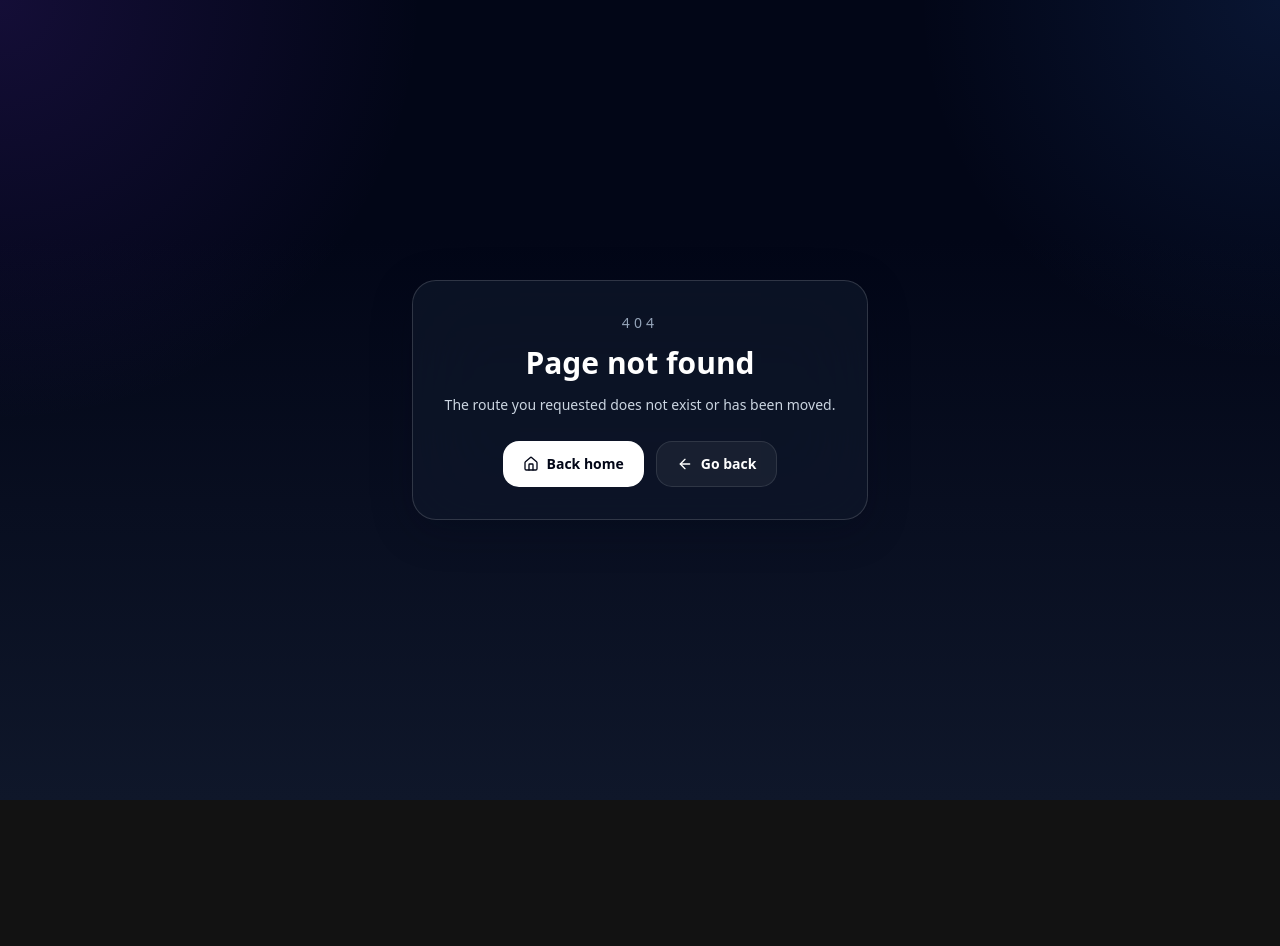
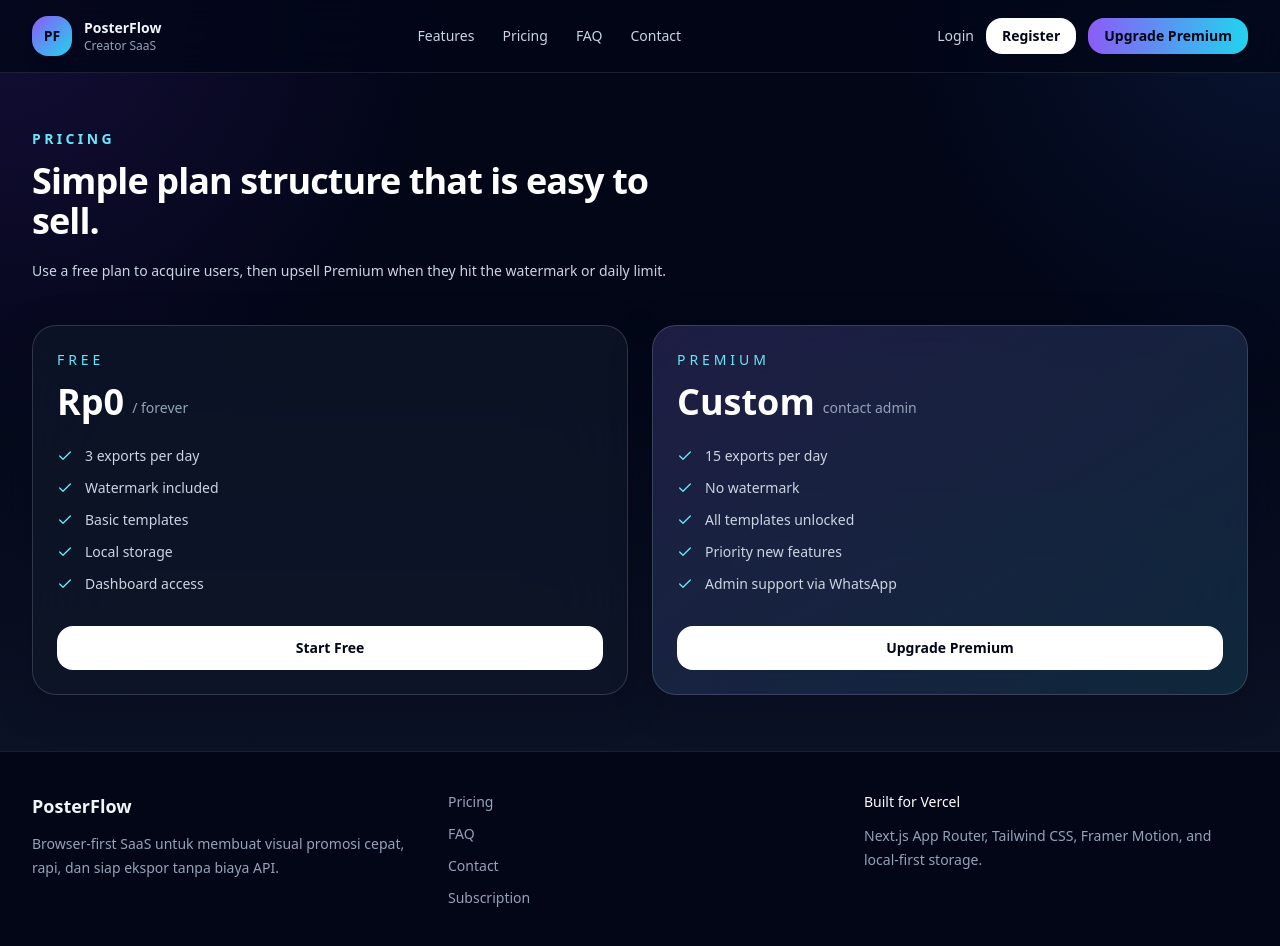
Before and after one commit to sunandarradit3-maker/picedit-profil-game-ml, a Next.js app: page /pricing in a window 1280 px wide. Before the commit this address had no page. Before the commit the page ends 800 px from the top, so only its background shows below. Built offline with nearby package versions, Linux system fonts and the light colour scheme.

Commit message:
Create page.tsx

```diff
--- /dev/null
+++ b/app/pricing/page.tsx
@@ -0,0 +1,82 @@
+'use client';
+
+import { SiteNav } from '@/components/site-nav';
+import { SiteFooter } from '@/components/site-footer';
+import { SectionTitle } from '@/components/section';
+import { Card, Button } from '@/components/ui';
+import { WHATSAPP_ADMIN_NUMBER, PLANS } from '@/lib/constants';
+import { Check } from 'lucide-react';
+
+export default function PricingPage() {
+  const features = [
+    '3 exports per day',
+    'Watermark included',
+    'Basic templates',
+    'Local storage',
+    'Dashboard access'
+  ];
+
+  const premium = [
+    '15 exports per day',
+    'No watermark',
+    'All templates unlocked',
+    'Priority new features',
+    'Admin support via WhatsApp'
+  ];
+
+  return (
+    <div className="min-h-screen">
+      <SiteNav />
+      <main className="mx-auto max-w-7xl px-4 py-14 sm:px-6 lg:px-8">
+        <SectionTitle
+          eyebrow="Pricing"
+          title="Simple plan structure that is easy to sell."
+          description="Use a free plan to acquire users, then upsell Premium when they hit the watermark or daily limit."
+        />
+
+        <div className="mt-10 grid gap-6 lg:grid-cols-2">
+          <Card className="border-white/10 bg-white/5">
+            <p className="text-sm uppercase tracking-[0.28em] text-cyan-300">{PLANS.free.name}</p>
+            <div className="mt-3 flex items-end gap-2">
+              <span className="text-4xl font-semibold text-white">{PLANS.free.price}</span>
+              <span className="pb-1 text-sm text-slate-400">/ forever</span>
+            </div>
+            <ul className="mt-6 space-y-3">
+              {features.map(item => (
+                <li key={item} className="flex items-center gap-3 text-sm text-slate-300">
+                  <Check className="h-4 w-4 text-cyan-300" />
+                  {item}
+                </li>
+              ))}
+            </ul>
+            <Button className="mt-8 w-full">Start Free</Button>
+          </Card>
+
+          <Card className="border border-cyan-400/20 bg-gradient-to-br from-brand-500/15 to-cyan-400/10">
+            <p className="text-sm uppercase tracking-[0.28em] text-cyan-300">{PLANS.premium.name}</p>
+            <div className="mt-3 flex items-end gap-2">
+              <span className="text-4xl font-semibold text-white">Custom</span>
+              <span className="pb-1 text-sm text-slate-400">contact admin</span>
+            </div>
+            <ul className="mt-6 space-y-3">
+              {premium.map(item => (
+                <li key={item} className="flex items-center gap-3 text-sm text-slate-300">
+                  <Check className="h-4 w-4 text-cyan-300" />
+                  {item}
+                </li>
+              ))}
+            </ul>
+            <a
+              href={`https://wa.me/${WHATSAPP_ADMIN_NUMBER}?text=${encodeURIComponent('Halo admin, saya ingin upgrade ke Premium PosterFlow.')}`}
+              target="_blank"
+              className="mt-8 inline-flex w-full items-center justify-center rounded-2xl bg-white px-5 py-3 text-sm font-semibold text-slate-950"
+            >
+              Upgrade Premium
+            </a>
+          </Card>
+        </div>
+      </main>
+      <SiteFooter />
+    </div>
+  );
+}
```
